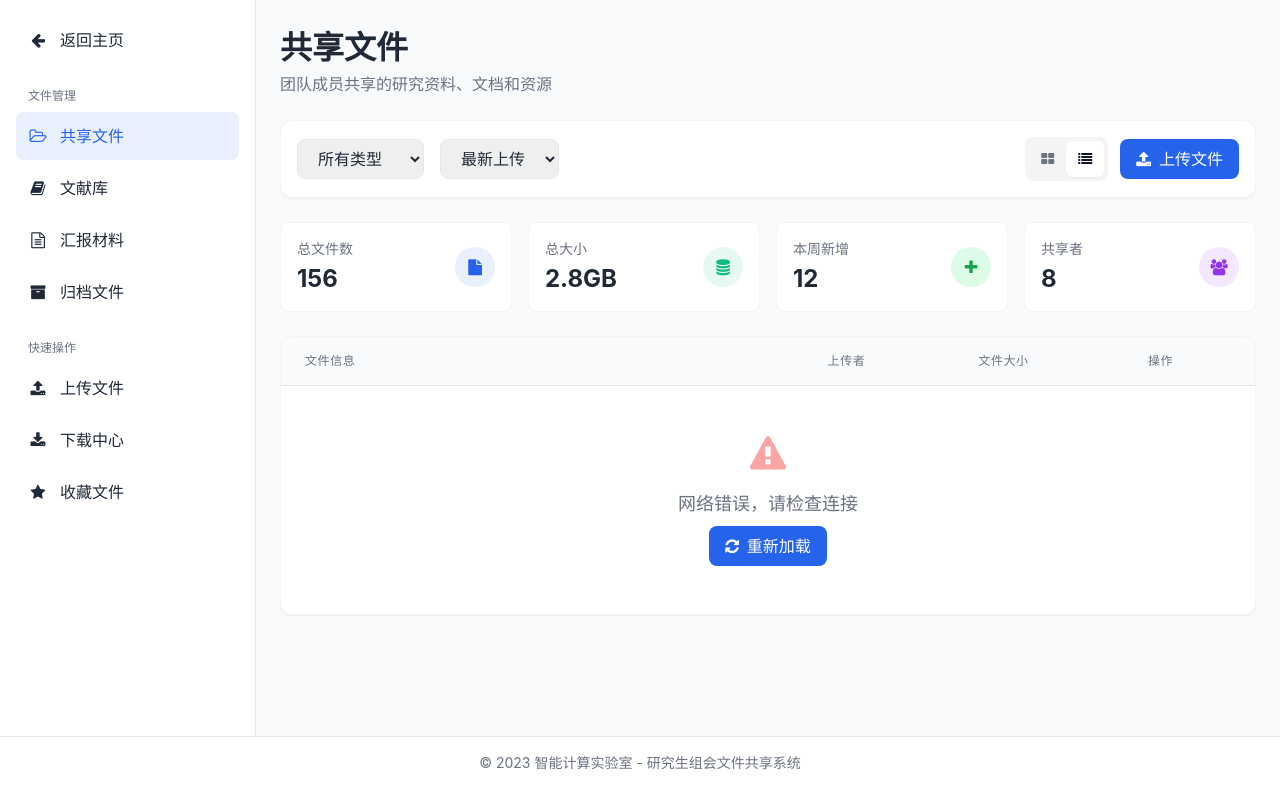
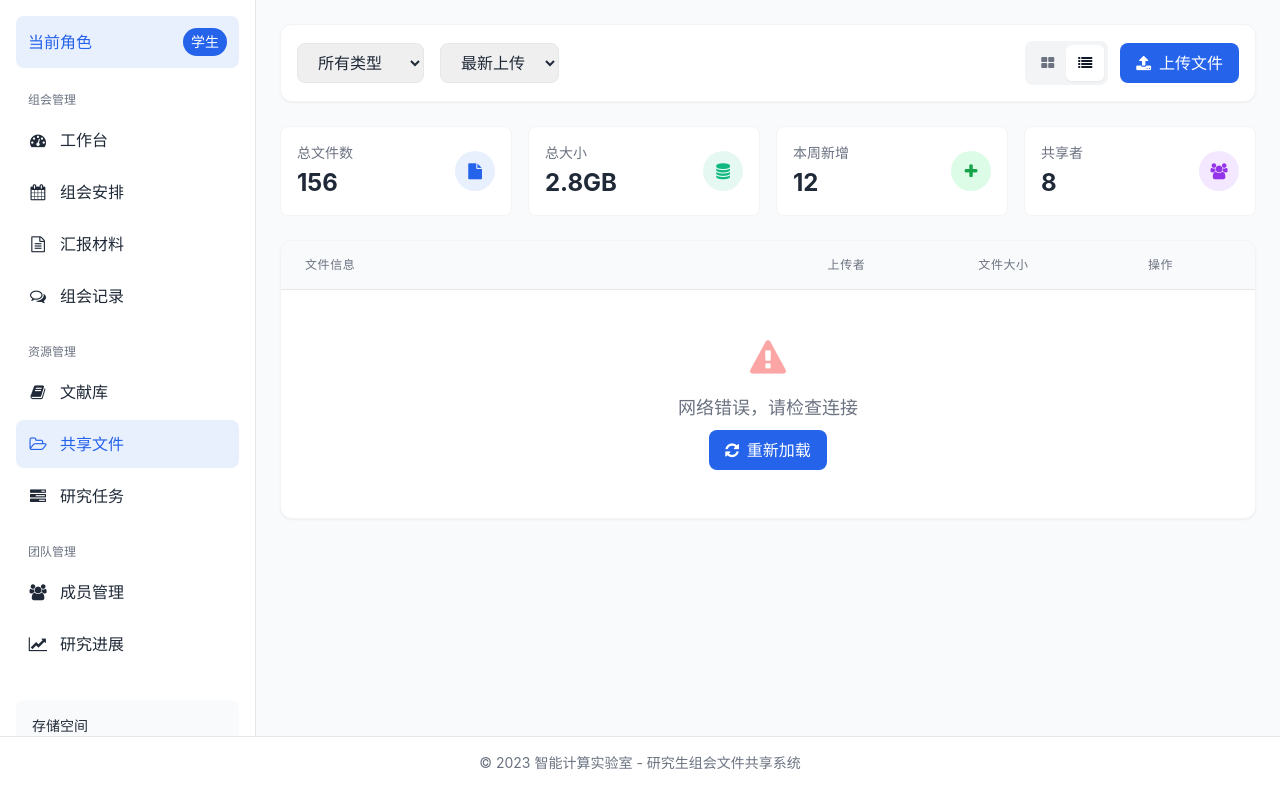
Before and after one commit to CodeWang-Ay/group-share-project, a FastAPI app: template templates/share-file.html in a window 1280 px wide. Shown: the part 65-854 px from the top of the page. Run offline with FastAPI, Linux system fonts and the light colour scheme; the template is opened without the code that fills it, so the values that code supplies are empty; some libraries are stand-ins or nearby versions.

Commit message:
共享文件页面修改 像index.html对齐

```diff
--- a/templates/share-file.html
+++ b/templates/share-file.html
@@ -199,6 +199,7 @@
     <!-- 主内容区 -->
     <main class="flex-1 flex">
         <!-- 侧边栏 -->
+        <!-- 侧边栏 -->
         <aside id="sidebar" class="fixed lg:sticky top-16 lg:top-16 left-0 z-40 w-64 h-[calc(100vh-4rem)] bg-white border-r border-gray-200 transform -translate-x-full lg:translate-x-0 transition-transform duration-300 overflow-y-auto">
             <!-- 移动端关闭按钮 -->
             <div class="lg:hidden sticky top-0 bg-white border-b border-gray-200 p-4 z-10">
@@ -211,28 +212,32 @@
             </div>
 
             <div class="p-4 overflow-y-auto h-full">
-                <!-- 返回主页按钮 -->
-                <div class="mb-6">
-                    <a href="/" class="sidebar-icon hover:bg-gray-100">
-                        <i class="fa fa-arrow-left w-5 text-center"></i>
-                        <span>返回主页</span>
-                    </a>
+                <!-- 角色标识 -->
+                <div class="bg-primary/10 text-primary rounded-lg p-3 mb-6">
+                    <div class="flex items-center justify-between">
+                        <span class="font-medium">当前角色</span>
+                        <span class="text-sm bg-primary text-white px-2 py-1 rounded-full">
+                            {% if user.role == 'admin' %}管理员
+                            {% elif user.role == 'teacher' %}导师
+                            {% else %}学生{% endif %}
+                        </span>
+                    </div>
                 </div>
 
                 <!-- 导航菜单 -->
                 <nav>
-                    <p class="text-xs uppercase text-gray-500 font-medium mb-2 px-3">文件管理</p>
+                    <p class="text-xs uppercase text-gray-500 font-medium mb-2 px-3">组会管理</p>
                     <ul class="space-y-1">
                         <li>
-                            <a href="#" class="sidebar-icon active">
-                                <i class="fa fa-folder-open-o w-5 text-center"></i>
-                                <span>共享文件</span>
+                            <a href="/" class="sidebar-icon hover:bg-gray-100">
+                                <i class="fa fa-dashboard w-5 text-center"></i>
+                                <span>工作台</span>
                             </a>
                         </li>
                         <li>
                             <a href="#" class="sidebar-icon hover:bg-gray-100">
-                                <i class="fa fa-book w-5 text-center"></i>
-                                <span>文献库</span>
+                                <i class="fa fa-calendar w-5 text-center"></i>
+                                <span>组会安排</span>
                             </a>
                         </li>
                         <li>
@@ -243,44 +248,81 @@
                         </li>
                         <li>
                             <a href="#" class="sidebar-icon hover:bg-gray-100">
-                                <i class="fa fa-archive w-5 text-center"></i>
-                                <span>归档文件</span>
+                                <i class="fa fa-comments-o w-5 text-center"></i>
+                                <span>组会记录</span>
                             </a>
                         </li>
                     </ul>
 
-                    <p class="text-xs uppercase text-gray-500 font-medium mb-2 px-3 mt-6">快速操作</p>
+                    <p class="text-xs uppercase text-gray-500 font-medium mb-2 px-3 mt-6">资源管理</p>
                     <ul class="space-y-1">
                         <li>
                             <a href="#" class="sidebar-icon hover:bg-gray-100">
-                                <i class="fa fa-upload w-5 text-center"></i>
-                                <span>上传文件</span>
+                                <i class="fa fa-book w-5 text-center"></i>
+                                <span>文献库</span>
+                            </a>
+                        </li>
+                        <li>
+                            <a href="/share-file" class="sidebar-icon active">
+                                <i class="fa fa-folder-open-o w-5 text-center"></i>
+                                <span>共享文件</span>
                             </a>
                         </li>
                         <li>
                             <a href="#" class="sidebar-icon hover:bg-gray-100">
-                                <i class="fa fa-download w-5 text-center"></i>
-                                <span>下载中心</span>
+                                <i class="fa fa-tasks w-5 text-center"></i>
+                                <span>研究任务</span>
+                            </a>
+                        </li>
+                    </ul>
+
+                    <p class="text-xs uppercase text-gray-500 font-medium mb-2 px-3 mt-6">团队管理</p>
+                    <ul class="space-y-1">
+                        <li>
+                            <a href="#" class="sidebar-icon hover:bg-gray-100">
+                                <i class="fa fa-users w-5 text-center"></i>
+                                <span>成员管理</span>
                             </a>
                         </li>
                         <li>
                             <a href="#" class="sidebar-icon hover:bg-gray-100">
-                                <i class="fa fa-star w-5 text-center"></i>
-                                <span>收藏文件</span>
+                                <i class="fa fa-line-chart w-5 text-center"></i>
+                                <span>研究进展</span>
                             </a>
                         </li>
                     </ul>
+
+                    <!-- 管理员特有菜单 -->
+                    <p class="text-xs uppercase text-gray-500 font-medium mb-2 px-3 mt-6 hidden">系统管理</p>
+                    <ul class="space-y-1 hidden">
+                        <li>
+                            <a href="#" class="sidebar-icon hover:bg-gray-100">
+                                <i class="fa fa-cog w-5 text-center"></i>
+                                <span>系统设置</span>
+                            </a>
+                        </li>
+                        <li>
+                            <a href="#" class="sidebar-icon hover:bg-gray-100">
+                                <i class="fa fa-database w-5 text-center"></i>
+                                <span>存储管理</span>
+                            </a>
+                        </li>
+                    </ul>
+
+                    <!-- 存储信息 -->
+                    <div class="mt-8 p-4 bg-gray-50 rounded-lg">
+                        <p class="text-sm font-medium mb-2">存储空间</p>
+                        <div class="w-full bg-gray-200 rounded-full h-2 mb-2">
+                            <div class="bg-primary h-2 rounded-full" style="width: 65%"></div>
+                        </div>
+                        <p class="text-xs text-gray-500">已使用 6.5GB / 10GB</p>
+                    </div>
                 </nav>
             </div>
         </aside>
 
         <!-- 内容区域 -->
         <div class="flex-1 p-4 lg:p-6 overflow-y-auto">
-            <!-- 页面标题 -->
-            <div class="mb-6">
-                <h1 class="text-[clamp(1.5rem,3vw,2rem)] font-bold text-gray-800">共享文件</h1>
-                <p class="text-gray-500">团队成员共享的研究资料、文档和资源</p>
-            </div>
 
             <!-- 操作栏 -->
             <div class="bg-white rounded-xl shadow-sm border border-gray-100 p-4 mb-6">
```
Also changed, not shown: 1 other file.
